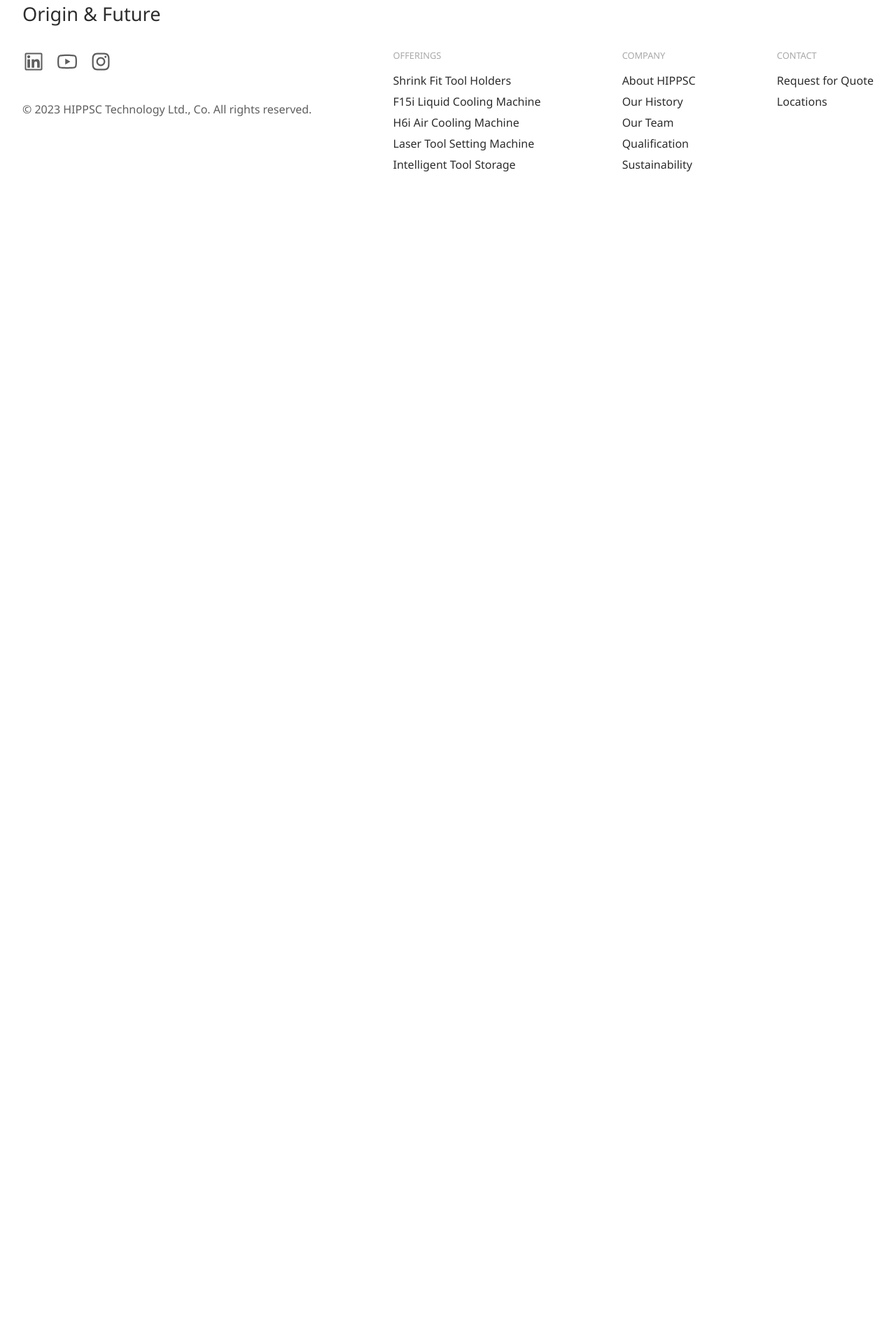
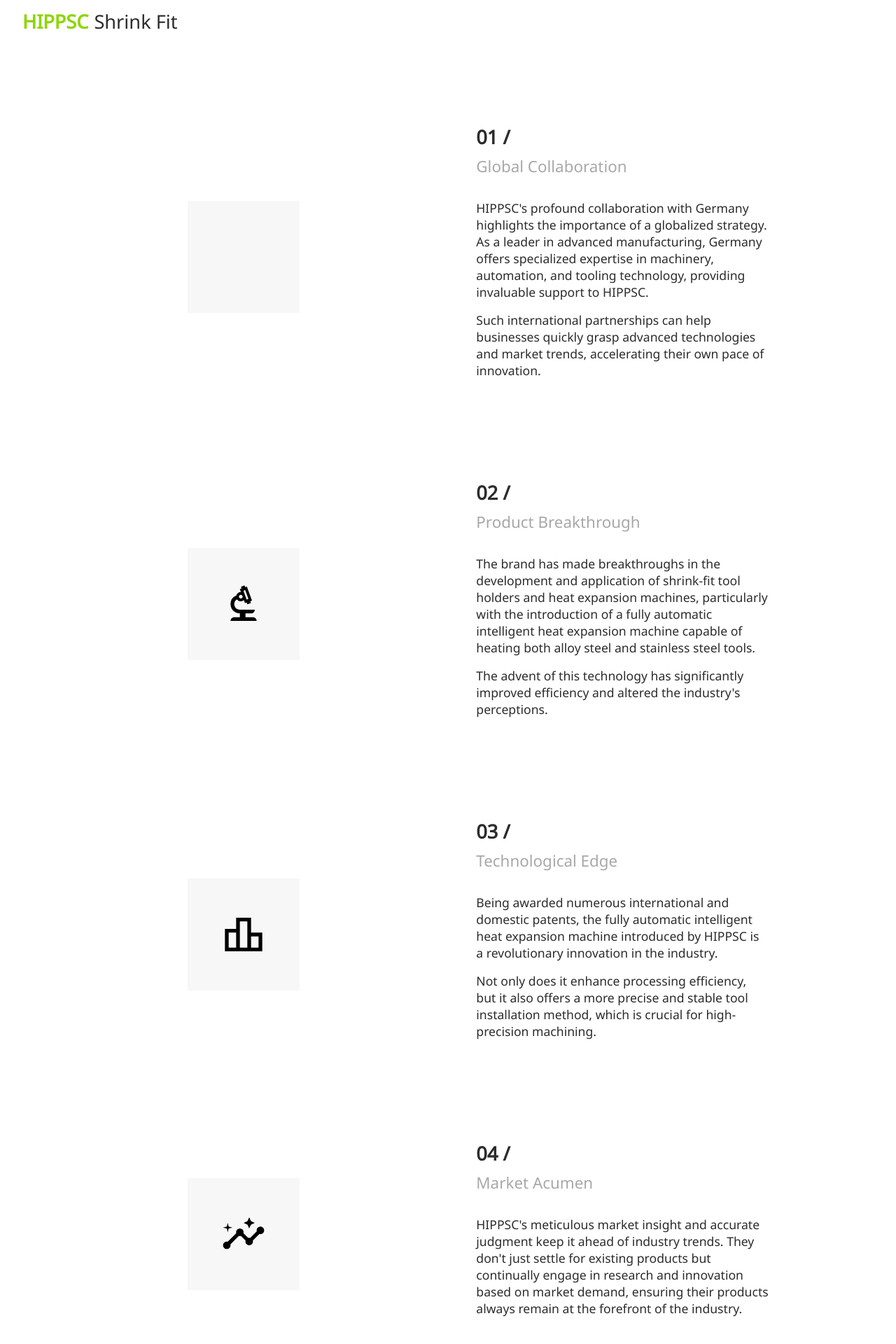
Before and after one commit to HIPPSC/hippsc-website, a React (Create React App) app: page /about in a window 1280 px wide. Shown: the part 838-2758 px from the top of the page at 70% size. Before the commit the page ends 1220 px from the top, so only its background shows below. Built offline with nearby package versions, Linux system fonts and the light colour scheme; some icons are missing.

Commit message:
about-page-update

```diff
--- a/src/components/NavPage.js
+++ b/src/components/NavPage.js
@@ -42,7 +42,7 @@
                     <span >{navigationTitle}</span>
                     <span style={{color: 'transparent'}}>{invisibleNavigationTitle}</span>
                 </div>
-                <Link to="/about" className="nav-page-left-item">
+                <Link to="/about" className="nav-page-left-item" onClick={() => closeNav()}>
                     About HIPPSC
                 </Link>
                 <div className="nav-page-left-item">
--- a/src/css/About.css
+++ b/src/css/About.css
@@ -1,11 +1,19 @@
-.about{
+.about {
   font-size: 4rem;
   margin-bottom: 2rem;
+}
+
+.about-intro {
+  margin-bottom: 20%;
 }
 
 .about-header {
   border-bottom: 0.5px solid var(--primary-text-color);
   padding-bottom: 4rem;
+}
+
+.about-title{
+  margin-bottom: 2rem;
 }
 
 .about-banner {
@@ -21,3 +29,69 @@
   object-fit: cover;
   height: 100%;
 }
+
+.about-intro-title {
+  display: flex;
+  flex-direction: row;
+  margin-top: 1rem;
+}
+
+.page-title-2-bold-green {
+  margin-right: 0.5rem;
+}
+
+
+/* about intro item */
+.about-intro-item {
+  display: flex;
+  flex-direction: row;
+  margin-top: 8rem;
+}
+
+.about-intro-item-left {
+  width: 52%;
+  display: flex;
+  align-items: center;
+  justify-content: center;
+  margin-right: 1rem;
+}
+
+.about-intro-item-right {
+  width: 35%;
+}
+
+.about-intro-item-pic {
+  height: 10rem;
+  width: 10rem;
+  object-fit: cover;
+  background-color: rgb(247, 247, 247);
+  display: flex;
+  align-items: center;
+  justify-content: center;
+}
+
+.about-intro-item-pic img {
+  height: 60%;
+}
+
+.about-intro-item-title {
+  margin-top: 0.5rem;
+  margin-bottom: 2rem;
+}
+
+.about-intro-item-description {
+  margin-bottom: 1rem;
+  padding-right: 0.5rem;
+}
+
+.about-intro-item-last {
+  border-bottom: 0.5px solid var(--primary-text-color);
+  padding-bottom: 4rem;
+}
+
+/* media queries */
+@media (max-width: 768px) {
+  .about-title{
+    margin-bottom: 1rem;
+  }
+}
--- a/src/pages/About.js
+++ b/src/pages/About.js
@@ -4,25 +4,35 @@
 //css & assets
 import '../css/About.css';
 import aboutBanner from '../assets/about-banner.jpg';
-
+import {LiaHandshakeSolid} from 'react-icons/lia';
+import {MdOutlineBiotech} from 'react-icons/md';
+import {MdOutlineLeaderboard} from 'react-icons/md';
+import {MdInsights} from 'react-icons/md';
+import {RiCustomerService2Line} from 'react-icons/ri';
 
 const About = () => {
 
     //typing effect
     const about_title_text = "About HIPPSC";
-    const origin_title_text = "Company Origin";
-    const future_title_text = "Future Prospects";
+    const collabor_title_text = "Global Collaboration";
+    const product_title_text = "Product Breakthrough";
+    const tech_title_text = "Technological Edge";
+    const market_title_text = "Market Acumen";
+    const customer_title_text = "Customer-centric Approach";
 
-    const [aboutTitle, invisibleAboutTitle, aboutTitleRef] = useTypingEffect(about_title_text, 1, 30);
-    const [originTitle, invisibleOriginTitle, originTitleRef] = useTypingEffect(origin_title_text);
-    const [futureTitle, invisibleFutureTitle, futureTitleRef] = useTypingEffect(future_title_text);
+    const [aboutTitle, invisibleAboutTitle, aboutTitleref] = useTypingEffect(about_title_text, 1, 30);
+    const [collaborTitle, invisibleCollaborTitle, collaborTitleref] = useTypingEffect(collabor_title_text);
+    const [productTitle, invisibleProductTitle, productTitleref] = useTypingEffect(product_title_text);
+    const [techTitle, invisibleTechTitle, techTitleref] = useTypingEffect(tech_title_text);
+    const [marketTitle, invisibleMarketTitle, marketTitleref] = useTypingEffect(market_title_text);
+    const [customerTitle, invisibleCustomerTitle, customerTitleref] = useTypingEffect(customer_title_text);
 
     return (
         <div>
             <body className="about">
 
                 <header className="about-header">
-                    <div className="about-title page-title-1-xxl" ref={aboutTitleRef}>
+                    <div className="about-title page-title-1-xxl" ref={aboutTitleref}>
                         <span >{aboutTitle}</span>
                         <span style={{color: 'transparent'}}>{invisibleAboutTitle}</span>
                     </div>
@@ -32,25 +42,140 @@
                 </header>
 
                 <main>
+
                     <div className="about-intro">
+
+                        {/* Introduction Title */}
                         <div className="about-intro-title">
                             <div className="page-title-2-bold-green">
                                 HIPPSC
                             </div>
-                            <div className="page-title-2" display="flex">
-                                Origin & Future
+                            <div className="page-title-2">
+                                Shrink Fit
                             </div>
                         </div>
 
+                        {/* Global Collaboration */}
                         <div className="about-intro-item">
                             <div className="about-intro-item-left">
                                 <div className="about-intro-item-pic">
-                                    {/* <img src={}> */}
+                                    <LiaHandshakeSolid />
                                 </div>
                             </div>
+                            <div className="about-intro-item-right">
+                                <div className="about-intro-item-number page-title-2-bold">
+                                    01 /
+                                </div>
+                                <div className="about-intro-item-title page-title-3-bold-gray" ref={collaborTitleref}>
+                                    <span >{collaborTitle}</span>
+                                    <span style={{color: 'transparent'}}>{invisibleCollaborTitle}</span>
+                                </div>
+                                <div className="about-intro-item-description page-text-1">
+                                    HIPPSC's profound collaboration with Germany highlights the importance of a globalized strategy. As a leader in advanced manufacturing, Germany offers specialized expertise in machinery, automation, and tooling technology, providing invaluable support to HIPPSC.
+                                </div>
+                                <div className="about-intro-item-description page-text-1">
+                                    Such international partnerships can help businesses quickly grasp advanced technologies and market trends, accelerating their own pace of innovation.
+                                </div>
+                            </div>
+                        </div>
 
-                            <div className="about-intro-item-right"></div>
+                        {/* Product Breakthrough */}
+                        <div className="about-intro-item">
+                            <div className="home-process-item-left">
+                                <div className="home-process-item-pic">
+                                    <MdOutlineBiotech />
+                                </div>
+                            </div>
+                            <div className="home-process-item-right">
+                                <div className="home-process-item-number page-title-2-bold">
+                                    02 /
+                                </div>
+                                <div className="home-process-item-title page-title-3-bold-gray" ref={productTitleref}>
+                                    <span >{productTitle}</span>
+                                    <span style={{color: 'transparent'}}>{invisibleProductTitle}</span>
+                                </div>
+                                <div className="home-process-item-description page-text-1">
+                                    The brand has made breakthroughs in the development and application of shrink-fit tool holders and heat expansion machines, particularly with the introduction of a fully automatic intelligent heat expansion machine capable of heating both alloy steel and stainless steel tools.
+                                </div>
+                                <div className="home-process-item-description page-text-1">
+                                    The advent of this technology has significantly improved efficiency and altered the industry's perceptions.
+                                </div>
+
+                            </div>
                         </div>
+
+                        {/* Technological Edge */}
+                        <div className="about-intro-item">
+                            <div className="home-process-item-left">
+                                <div className="home-process-item-pic">
+                                    <MdOutlineLeaderboard />
+                                </div>
+                            </div>
+                            <div className="home-process-item-right">
+                                <div className="home-process-item-number page-title-2-bold">
+                                    03 /
+                                </div>
+                                <div className="home-process-item-title page-title-3-bold-gray" ref={techTitleref}>
+                                    <span >{techTitle}</span>
+                                    <span style={{color: 'transparent'}}>{invisibleTechTitle}</span>
+                                </div>
+                                <div className="home-process-item-description page-text-1">
+                                    Being awarded numerous international and domestic patents, the fully automatic intelligent heat expansion machine introduced by HIPPSC is a revolutionary innovation in the industry.
+                                </div>
+                                <div className="home-process-item-description page-text-1">
+                                    Not only does it enhance processing efficiency, but it also offers a more precise and stable tool installation method, which is crucial for high-precision machining.
+                                </div>
+                            </div>
+                        </div>
+
+                        {/* Market Acumen */}
+                        <div className="about-intro-item">
+                            <div className="home-process-item-left">
+                                <div className="home-process-item-pic">
+                                    <MdInsights />
+                                </div>
+                            </div>
+                            <div className="home-process-item-right">
+                                <div className="home-process-item-number page-title-2-bold">
+                                    04 /
+                                </div>
+                                <div className="home-process-item-title page-title-3-bold-gray" ref={marketTitleref}>
+                                    <span >{marketTitle}</span>
+                                    <span style={{color: 'transparent'}}>{invisibleMarketTitle}</span>
+                                </div>
+                                <div className="home-process-item-description page-text-1">
+                                    HIPPSC's meticulous market insight and accurate judgment keep it ahead of industry trends. They don't just settle for existing products but continually engage in research and innovation based on market demand, ensuring their products always remain at the forefront of the industry.
+                                </div>
+                                <div className="home-process-item-description page-text-1">
+
+                                </div>
+                            </div>
+                        </div>
+
+                        {/* Customer-centric Approach */}
+                        <div className="about-intro-item about-intro-item-last">
+                            <div className="home-process-item-left">
+                                <div className="home-process-item-pic">
+                                    <RiCustomerService2Line />
+                                </div>
+                            </div>
+                            <div className="home-process-item-right">
+                                <div className="home-process-item-number page-title-2-bold">
+                                    05 /
+                                </div>
+                                <div className="home-process-item-title page-title-3-bold-gray" ref={customerTitleref}>
+                                    <span >{customerTitle}</span>
+                                    <span style={{color: 'transparent'}}>{invisibleCustomerTitle}</span>
+                                </div>
+                                <div className="home-process-item-description page-text-1">
+                                    HIPPSC emphasizes offering excellent CNC tooling solutions for its vast clientele, indicating a customer-first mindset. By providing customized solutions to clients, HIPPSC establishes a robust customer base, ensuring the market position of its products.
+                                </div>
+                                <div className="home-process-item-description page-text-1">
+
+                                </div>
+                            </div>
+                        </div>
+
                     </div>
 
                     <div className="about-honor">
```
